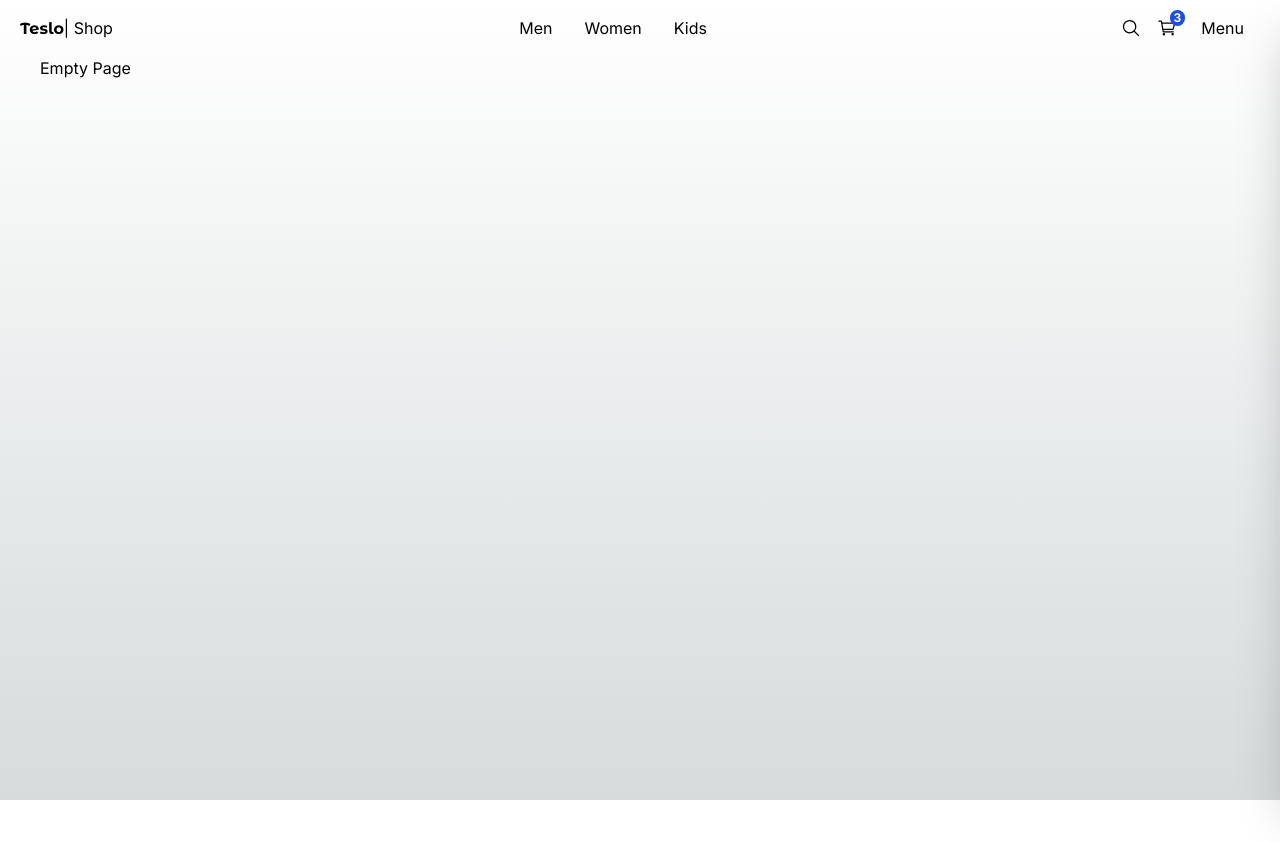
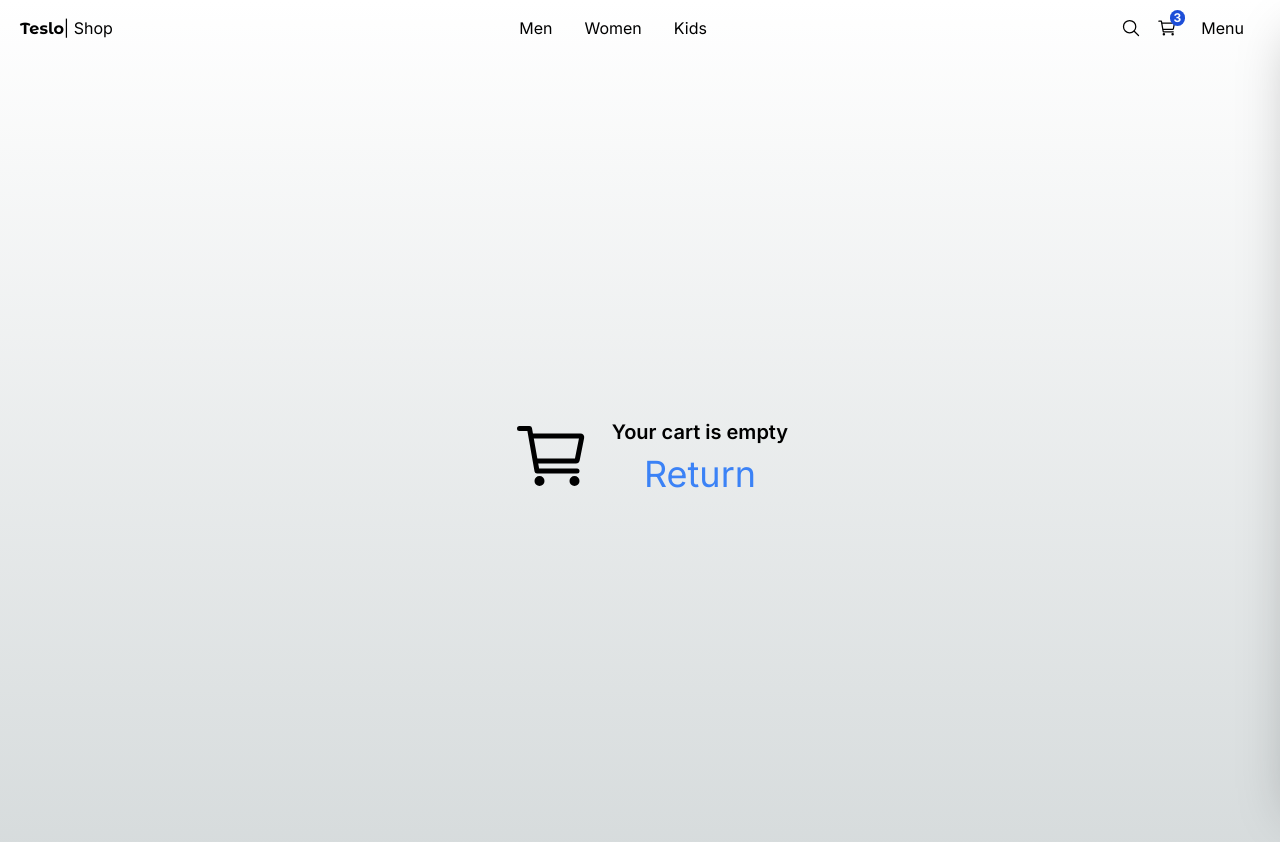
Before and after one commit to GerardoDev25/shop_next-2024-fr, a Next.js app: page /empty in a window 1280 px wide. Shown: the top 842 px of the page. Before the commit the page ends 800 px from the top, so only its background shows below. Built offline with nearby package versions, Linux system fonts and the light colour scheme.

Commit message:
style(ui): :lipstick: empty screem page done

```diff
--- a/src/app/(shop)/cart/page.tsx
+++ b/src/app/(shop)/cart/page.tsx
@@ -1,16 +1,22 @@
 import { QuantitySelector } from '@/components/product';
 import { Title } from '@/components/ui';
+import { Product } from '@/interfaces';
 import { initialData } from '@/seed/seed';
 import Image from 'next/image';
 import Link from 'next/link';
+import { redirect } from 'next/navigation';
 
-const productsInCart = [
-  initialData.products[0],
-  initialData.products[1],
-  initialData.products[2],
+const productsInCart: Product[] = [
+  // initialData.products[0],
+  // initialData.products[1],
+  // initialData.products[2],
 ];
 
 export default function CartPage() {
+  // if (productsInCart.length === 0) {
+  //   redirect('/empty');
+  // }
+
   return (
     <div className='flex justify-center items-center mb-72 px-10 sm:px-0'>
       <div className='flex flex-col w-[1000px]'>
--- a/src/app/(shop)/empty/page.tsx
+++ b/src/app/(shop)/empty/page.tsx
@@ -1,8 +1,16 @@
+import Link from 'next/link';
+import { IoCartOutline } from 'react-icons/io5';
 
 export default function EmptyPage() {
   return (
-    <div>
-      <h1>Empty Page</h1>
+    <div className='flex justify-center items-center h-[800px]'>
+      <IoCartOutline className='mx-5' size={80} />
+      <div className='flex flex-col items-center'>
+        <h1 className='text-xl font-semibold'>Your cart is empty</h1>
+        <Link className='text-blue-500 mt-2 text-4xl' href='/'>
+          Return
+        </Link>
+      </div>
     </div>
   );
 }
```
